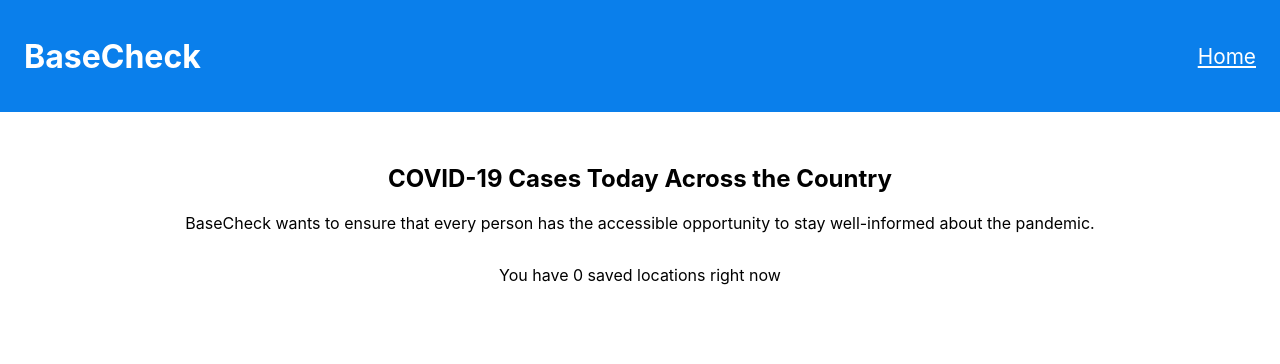
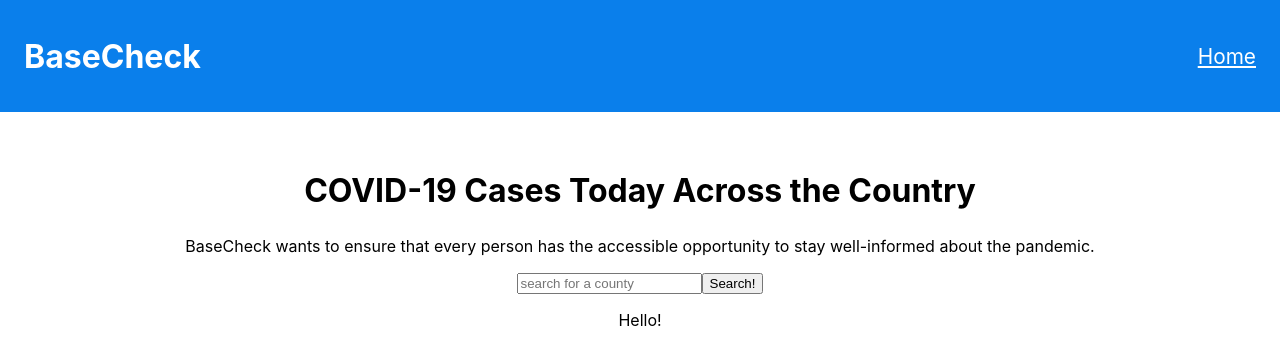
Before and after one commit to autumn-info-442a/team-b, a React (Create React App) app in the folder my-app/: page / in a window 1280 px wide. Shown: the top 364 px of the page. Built offline with nearby package versions, Linux system fonts and the light colour scheme.

Commit message:
Add search and api calls for county data

```diff
--- a/my-app/src/App.css
+++ b/my-app/src/App.css
@@ -12,6 +12,21 @@
 
 .page-header {
   text-align: center;
+}
+
+.list {
+  width: 80%;
+}
+
+.card-container {
+  width: 100%;
+  min-height: 300px;
+  height: auto;
+  background-color: grey;
+}
+
+h2 {
+  font-size: xx-large;
 }
 
 
--- a/my-app/src/App.js
+++ b/my-app/src/App.js
@@ -1,4 +1,4 @@
-import React, { useState } from 'react';
+import React, { useEffect, useState } from 'react';
 import logo from './logo.svg';
 import { BrowserRouter as Router, Route, Switch, Redirect} from 'react-router-dom';
 import './App.css';
@@ -26,15 +26,33 @@ function App() {
 }
 
 function HomePage() {
+
+  const baseUri = "https://disease.sh/v3/covid-19/jhucsse/counties/";
+  const [search, setSearch] = useState("");
+  const [counties, setCounties] = useState([]);
+  const [input, setInput] = useState("");
+
+  async function handleSearch() {
+    await fetch(baseUri + input)
+    .then((response) => response.json())
+    .then((responseData) => {
+      setSearch(input);
+      setCounties(responseData);
+    }).catch((err) => {
+      console.log(err);
+    });
+  }
+
   return (
     <main className="home-page">
       <div className="page-header">
         <h2>COVID-19 Cases Today Across the Country</h2>
         <p>BaseCheck wants to ensure that every person has the accessible opportunity to stay well-informed about the pandemic.</p>
+        <input type="text" value={input} placeHolder="search for a county" onChange={e => setInput(e.target.value)}></input>
+        <button onClick={handleSearch}>Search!</button>
       </div>
-      <CountyCardList/>
+      {search !== "" ? <CountyCardList counties={counties} search={search}/> : <CountyCardList/>}
       <div>
-
       </div>
     </main>
   );
@@ -43,35 +61,45 @@ function HomePage() {
 /*
   Component that will act a a container to hold each CountyCard Component.
 */
-function CountyCardList() {
-  return (
-    <div>
-      <p>You have 0 saved locations right now</p>
-      <div>
+function CountyCardList(props) {
+  if (props.counties) {
+    if (props.counties.length > 0) {
+      return (
+        <div className="list">
+        <p>{props.counties.length} search results found...</p>
+        <div className="card-container">
 
+        </div>
       </div>
-    </div>
-  );
+      );
+    } else {
+      return (
+        <div className="list">
+        <p>Unfortunately, we have no results for "{props.search}"</p>
+        </div>
+      );
+    }
+  } else  {
+    return (
+      <p>Hello!</p>
+    );
+  }
 }
 
 /*
   Component that represents a County Page.
 */
-function CountyDetail() {
+function CountyDetail(props) {
   return (
-    /*
-    <main>
-    </main>
-    */
     <main className="county-page">
       <div className="county-header">
-          <h2>King County, WA</h2>
-          <p><b>Risk Level: High</b></p>
+          <h2>{props.county} County, {props.state}</h2>
+          <p><b>Risk Level: {props.risk}</b></p>
       </div>
       <div className="county-body">
         <div className="county-main">
           <div className="county-stats">
-            <p>New Cases (1 Day):</p>
+            <p>New Cases (1 Day): </p>
             <p>New Cases (7 Days):</p>
             <p>Total Cases:</p>
             <p>Total Deaths:</p>
@@ -79,7 +107,6 @@ function CountyDetail() {
           </div>
           <div className="county-visual"></div>
         </div>
-        <div></div>
       </div>
     </main>
   );
```
